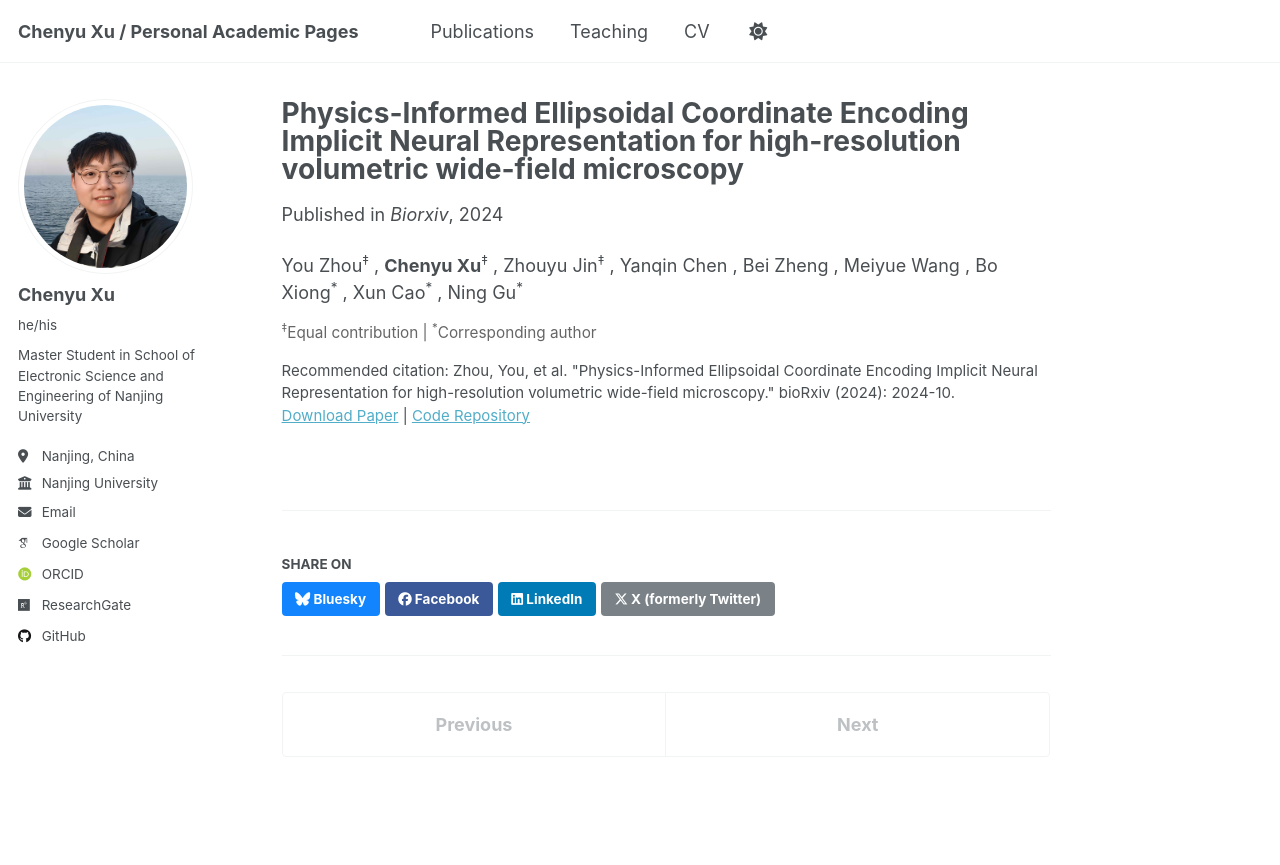
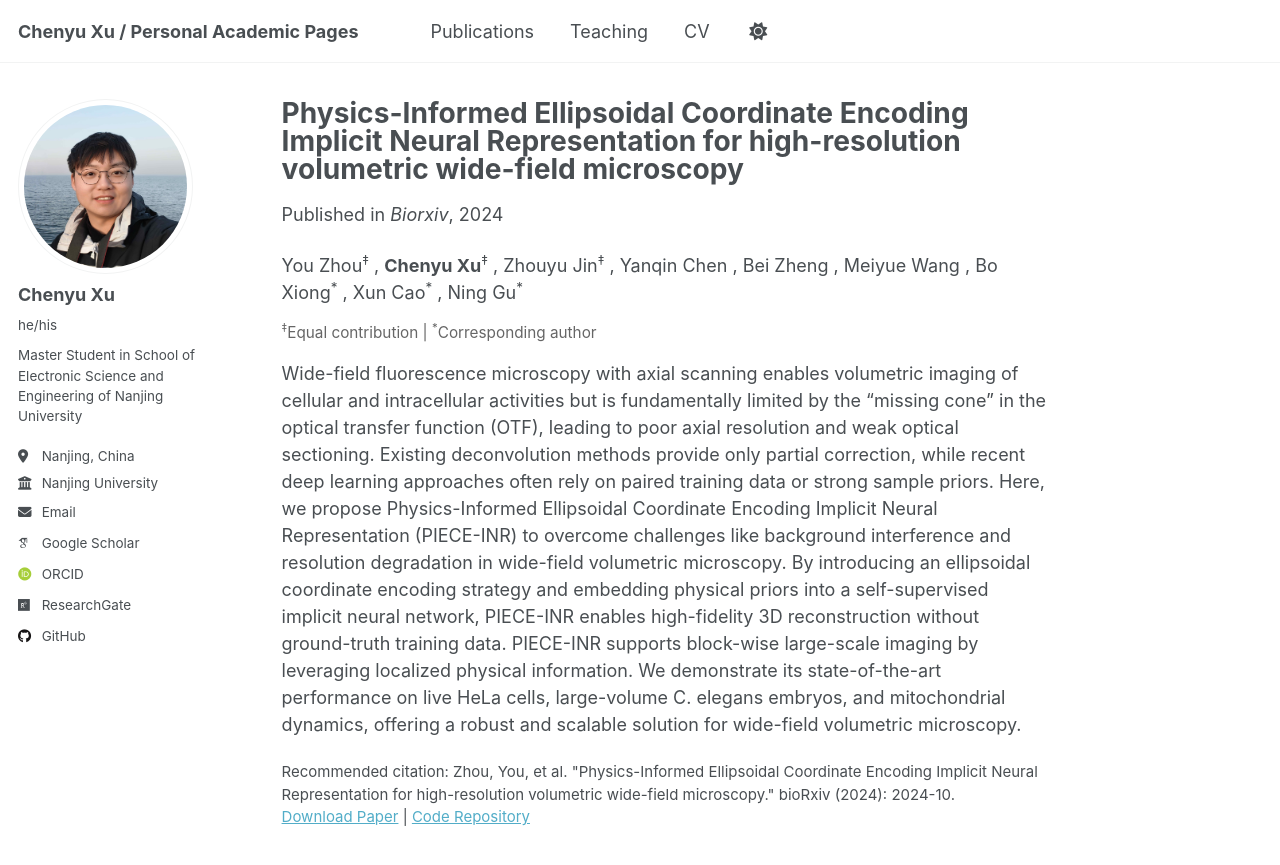
Before and after one commit to Chaos1025/Chaos1025.github.io, a Jekyll site: the page built from _publications/2024-10-17-PIECE-INR.md, in a window 1280 px wide and 900 px high. Shown: the top 865 px of the window. Built offline with Jekyll 4.4.1, drawn with Linux system fonts in a browser that asks for light colours; some web fonts are replaced; a script that is not in the unit is left out.

Commit message:
update papers

```diff
--- a/_publications/2024-10-17-PIECE-INR.md
+++ b/_publications/2024-10-17-PIECE-INR.md
@@ -3,7 +3,7 @@ title: "Physics-Informed Ellipsoidal Coordinate Encoding Implicit Neural Represe
 collection: publications
 category: preprints
 permalink: /publication/2024-10-17-PIECE-INR
-excerpt: ''
+excerpt: 'A self-supervised implicit neural representation with embedded optical system prior for high-fidelity volumetric wide-field fluorescence microscopy reconstruction.'
 date: 2024-10-17
 venue: 'Biorxiv'
 paperurl: 'https://www.biorxiv.org/content/10.1101/2024.10.17.618813v1'
@@ -26,3 +26,5 @@ authors:
   - name: "Ning Gu"
     corresponding: True
 ---
+
+Wide-field fluorescence microscopy with axial scanning enables volumetric imaging of cellular and intracellular activities but is fundamentally limited by the “missing cone” in the optical transfer function (OTF), leading to poor axial resolution and weak optical sectioning. Existing deconvolution methods provide only partial correction, while recent deep learning approaches often rely on paired training data or strong sample priors. Here, we propose Physics-Informed Ellipsoidal Coordinate Encoding Implicit Neural Representation (PIECE-INR) to overcome challenges like background interference and resolution degradation in wide-field volumetric microscopy. By introducing an ellipsoidal coordinate encoding strategy and embedding physical priors into a self-supervised implicit neural network, PIECE-INR enables high-fidelity 3D reconstruction without ground-truth training data. PIECE-INR supports block-wise large-scale imaging by leveraging localized physical information. We demonstrate its state-of-the-art performance on live HeLa cells, large-volume C. elegans embryos, and mitochondrial dynamics, offering a robust and scalable solution for wide-field volumetric microscopy.
```
Also changed, not shown: _publications/2024-07-15-Seminerf.md (+3 -1 lines), _publications/2025-09-23-3DGAT.md (+1 -1 lines).
